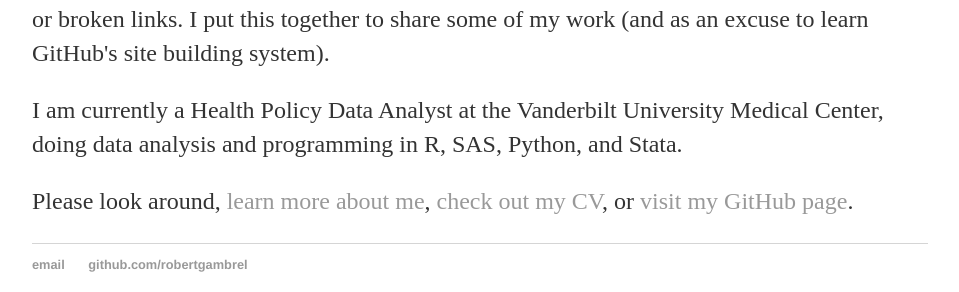
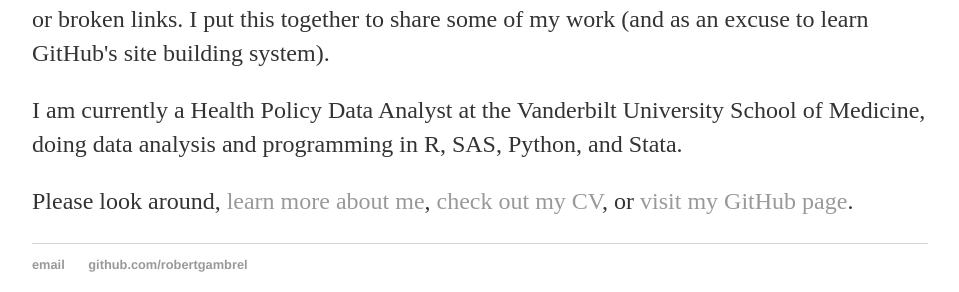
Before and after one commit to robertgambrel/robertgambrel.github.io, a Jekyll site: the page built from index.html, in a window 1280 px wide. Shown: the part 228-520 px from the top of the page, without its empty margins (160-1119 px from the left). Built offline with Jekyll 4.4.1, drawn with Linux system fonts in a browser that asks for light colours.

Commit message:
Fix with updated status

```diff
--- a/index.html
+++ b/index.html
@@ -6,6 +6,6 @@ title: Robert Gambrel's Website
 	<h1>Welcome to my Website</h1>
 
 	<p>Thank you for visiting my site. This is still a work in progress, so please forgive any errors or broken links. I put this together to share some of my work (and as an excuse to learn GitHub's site building system).</p>
-	<p>I am currently a Health Policy Data Analyst at the Vanderbilt University Medical Center, doing data analysis and programming in R, SAS, Python, and Stata.</p>
+	<p>I am currently a Health Policy Data Analyst at the Vanderbilt University School of Medicine, doing data analysis and programming in R, SAS, Python, and Stata.</p>
 	<p>Please look around, <a href="/about">learn more about me</a>, <a href = "/cv">check out my CV</a>, or <a href = "https://github.com/robertgambrel"> visit my GitHub page</a>.</p>
 </div><!-- /.blurb -->
```
